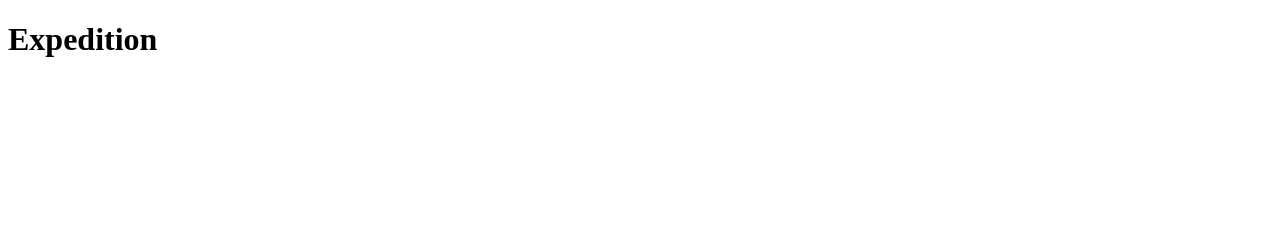
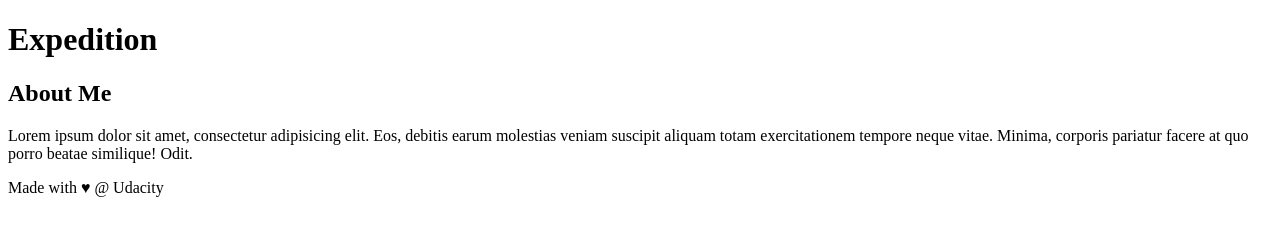
Before and after one commit to baboola/git-training, a plain HTML site: page index.html in a window 1280 px wide. Drawn offline with Linux system fonts and the light colour scheme.

Commit message:
Add 'About Me'

```diff
--- a/index.html
+++ b/index.html
@@ -11,6 +11,25 @@
     <header>
         <h1>Expedition</h1>
     </header>
+
+    <div class="container">
+        <main>
+
+        </main>
+    </div>
+
+    <!-- start of new content -->
+<aside>
+    <h2>About Me</h2>
+
+    <p>Lorem ipsum dolor sit amet, consectetur adipisicing elit. Eos, debitis earum molestias veniam suscipit aliquam totam exercitationem tempore neque vitae. Minima, corporis pariatur facere at quo porro beatae similique! Odit.</p>
+</aside>
+<!-- end of new content -->
+
+    <footer>
+        Made with ♥ @ Udacity
+    </footer>
+    <script src="js/app.js"></script>
     <script src="js/app.js"></script>
 </body>
 </html>
```
